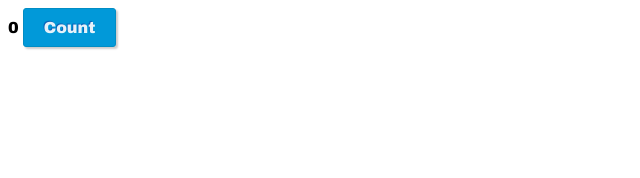
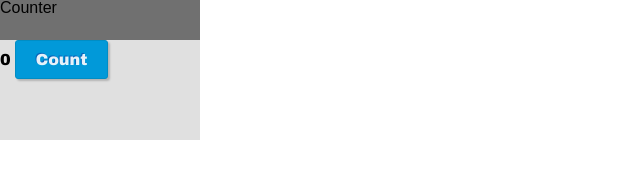
Before and after one commit to jhines2k7/seven-guis, a plain HTML site: page svelte/counter/index.html in a window 1280 px wide. Shown: the whole page, without its empty margins (0-640 px from the left). Drawn offline with Linux system fonts and the light colour scheme.

Commit message:
Adds a css reset for styling

```diff
--- a/svelte/counter/index.html
+++ b/svelte/counter/index.html
@@ -3,12 +3,38 @@
 <head>
   <title>My first Svelte app</title>
 </head>
+<style>
+  .header {
+    background-color: #707070;
+    height: 40px;
+  }
+
+  .content {
+    background-color: #e0e0e0;
+    height: 100px;
+  }
+
+  .container {
+    width: 200px;
+  }
+
+  .header p {
+    font-family: sans-serif;
+  }
+
+</style>
+
+<link rel="stylesheet" type="text/css" href="reset.css">
+
 <body>
-  <main></main>
+  <div class="container">
+      <div class="header"><p>Counter</p></div>
+      <div class="content"></div>
+  </div>
   <script src='Counter.js'></script>
   <script>
     new Counter({
-      target: document.querySelector( 'main' )
+      target: document.querySelector( '.content' )
     });
   </script>
 </body>
--- /dev/null
+++ b/svelte/counter/reset.css
@@ -0,0 +1,48 @@
+/* http://meyerweb.com/eric/tools/css/reset/
+   v2.0 | 20110126
+   License: none (public domain)
+*/
+
+html, body, div, span, applet, object, iframe,
+h1, h2, h3, h4, h5, h6, p, blockquote, pre,
+a, abbr, acronym, address, big, cite, code,
+del, dfn, em, img, ins, kbd, q, s, samp,
+small, strike, strong, sub, sup, tt, var,
+b, u, i, center,
+dl, dt, dd, ol, ul, li,
+fieldset, form, label, legend,
+table, caption, tbody, tfoot, thead, tr, th, td,
+article, aside, canvas, details, embed,
+figure, figcaption, footer, header, hgroup,
+menu, nav, output, ruby, section, summary,
+time, mark, audio, video {
+	margin: 0;
+	padding: 0;
+	border: 0;
+	font-size: 100%;
+	font: inherit;
+	vertical-align: baseline;
+}
+/* HTML5 display-role reset for older browsers */
+article, aside, details, figcaption, figure,
+footer, header, hgroup, menu, nav, section {
+	display: block;
+}
+body {
+	line-height: 1;
+}
+ol, ul {
+	list-style: none;
+}
+blockquote, q {
+	quotes: none;
+}
+blockquote:before, blockquote:after,
+q:before, q:after {
+	content: '';
+	content: none;
+}
+table {
+	border-collapse: collapse;
+	border-spacing: 0;
+}
```
Also changed, not shown: svelte/counter/Counter.Html (+0 -4 lines), 1 other file.
